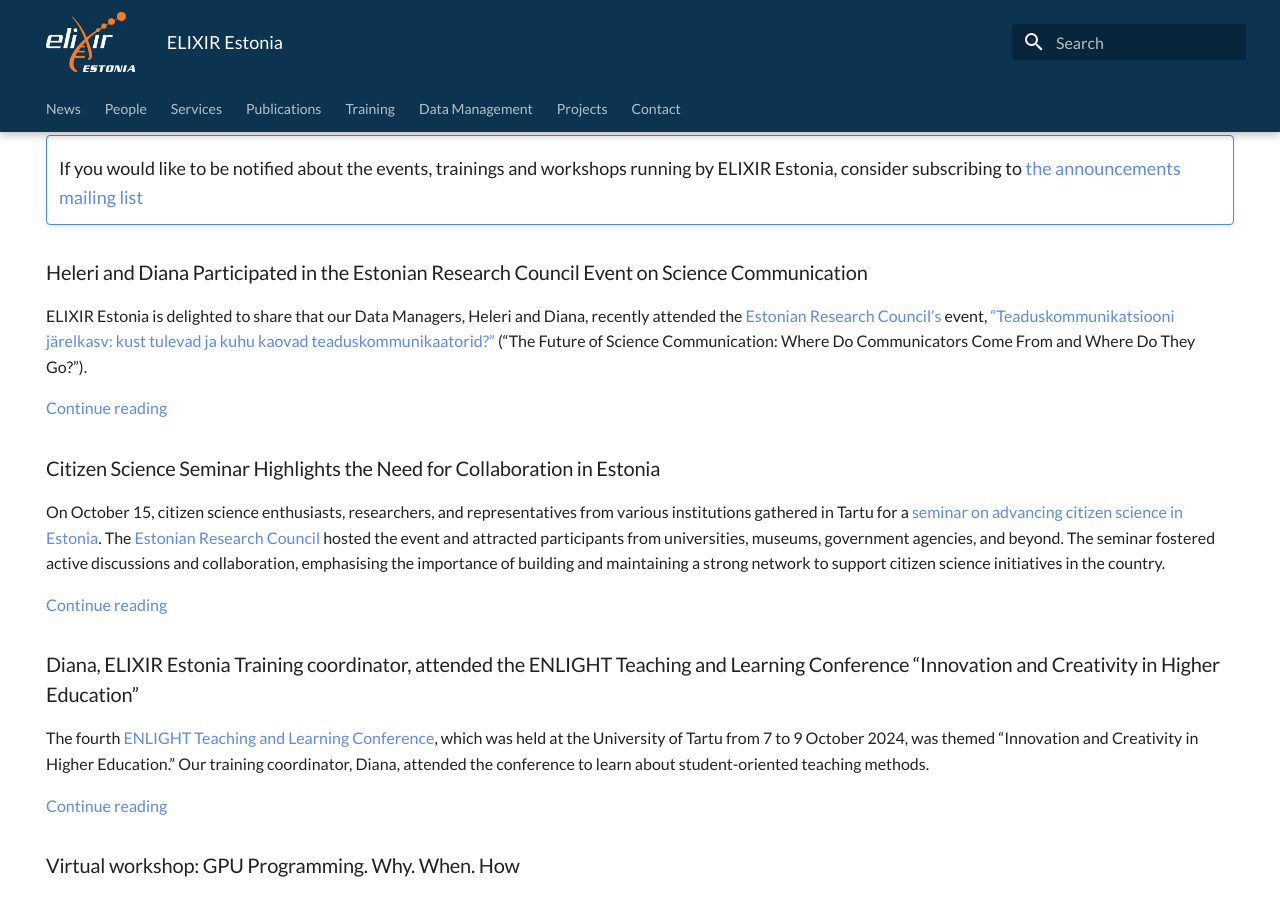
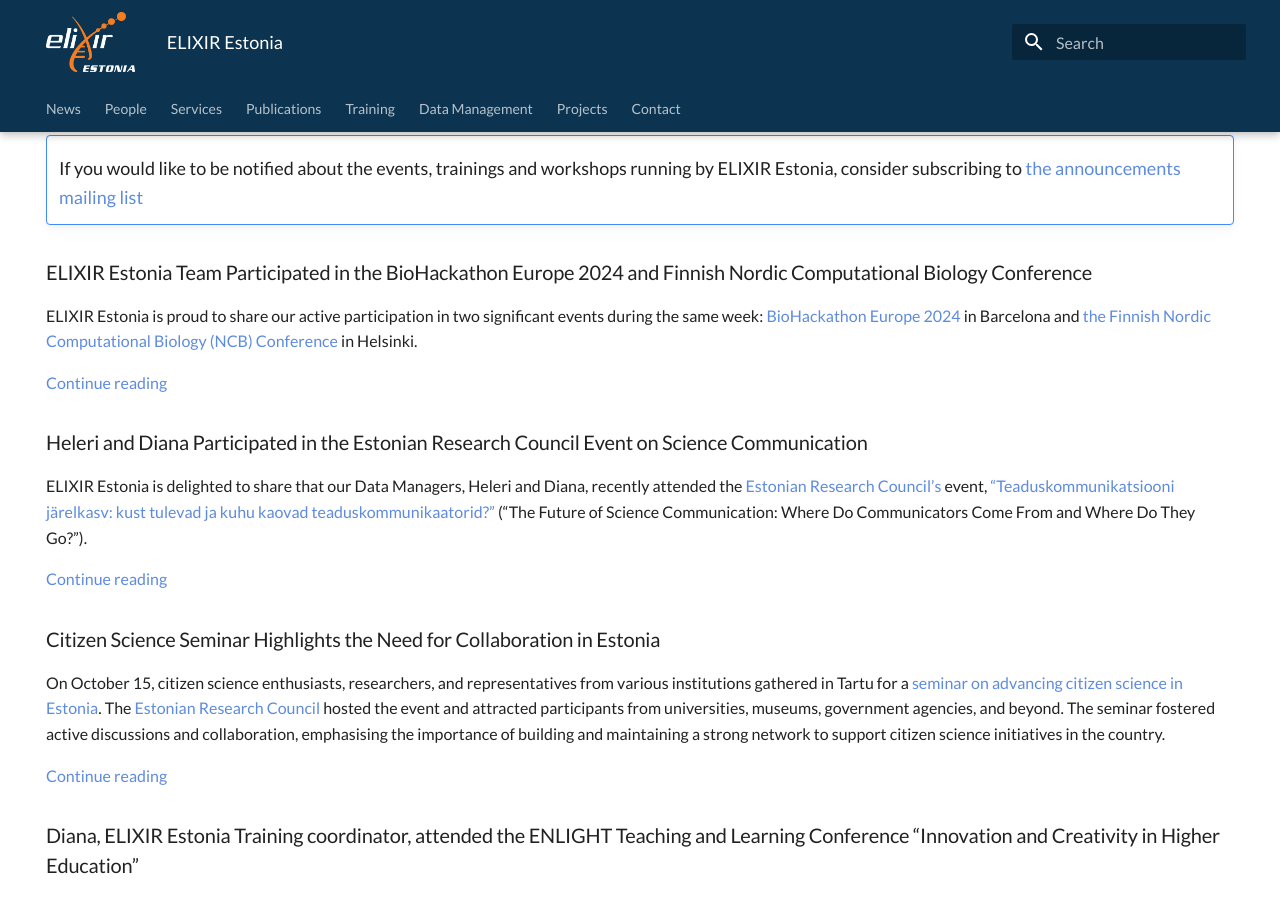
Before and after one commit to ELIXIREstonia/elixirestonia.github.io, an MkDocs documentation site: the page built from content/index.md, in a window 1280 px wide and 900 px high, scrolled down 627 px. Built offline with MkDocs 1.6.1 and Material for MkDocs 9.7.7, drawn with Linux system fonts in a browser that asks for light colours.

Commit message:
Update index.md
Added the BH and NCB news to the main page.

```diff
--- a/content/index.md
+++ b/content/index.md
@@ -46,6 +46,13 @@
     If you would like to be notified about the events, trainings and workshops
     running by ELIXIR Estonia, consider subscribing to [the announcements mailing
     list](https://lists.ut.ee/wws/subscribe/elixir.news?previous_action=edit_list_request)
+
+### ELIXIR Estonia Team Participated in the BioHackathon Europe 2024 and Finnish Nordic Computational Biology Conference
+
+ELIXIR Estonia is proud to share our active participation in two significant events during the same week: [BioHackathon Europe 2024](https://biohackathon-europe.org/) in Barcelona and [the Finnish Nordic Computational Biology (NCB) Conference](https://www.nordic-compbio.org/ncb-week) in Helsinki.
+
+[Continue reading](news/posts/2024/BH24_NCB.md)
+
 
 ### Heleri and Diana Participated in the Estonian Research Council Event on Science Communication
 
```
